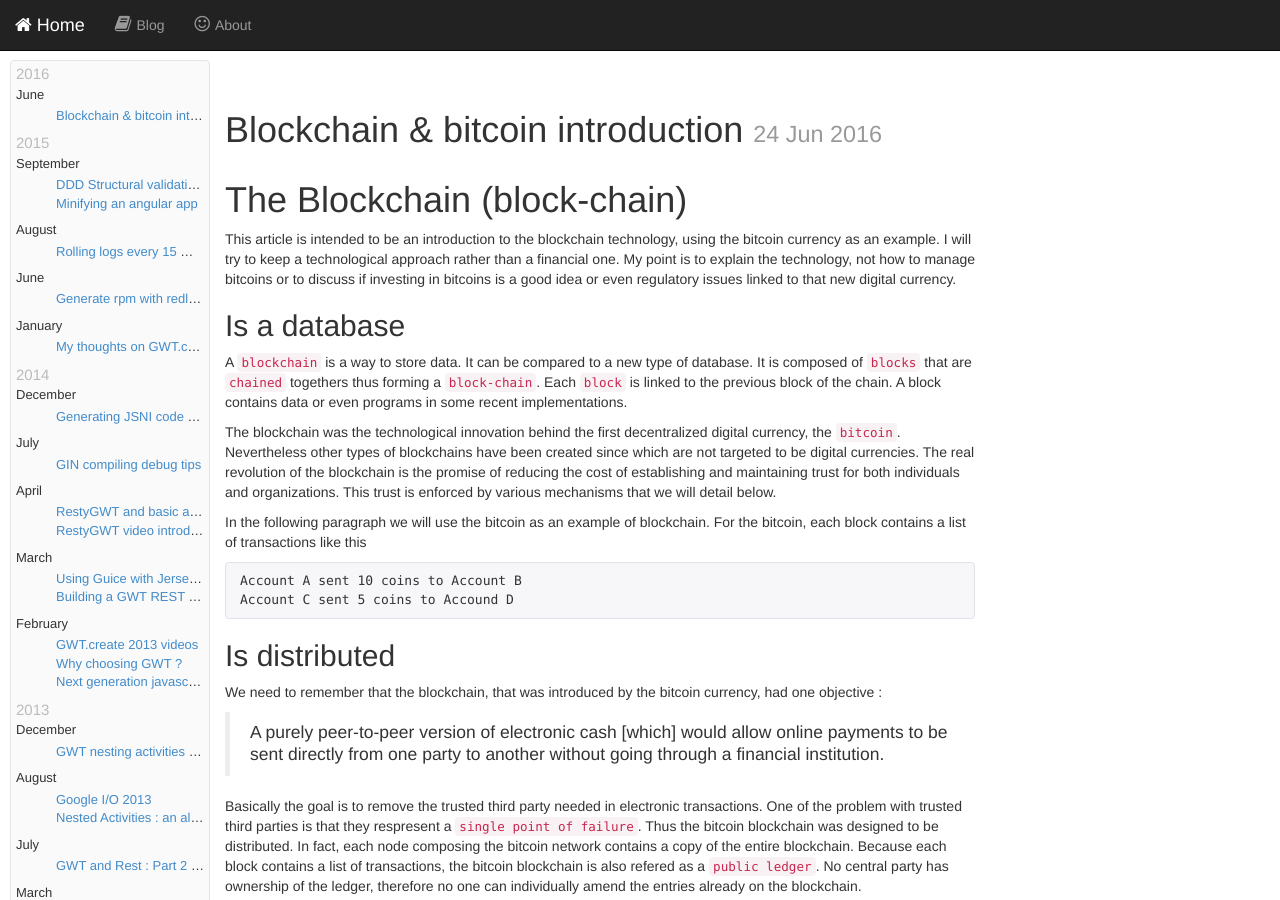
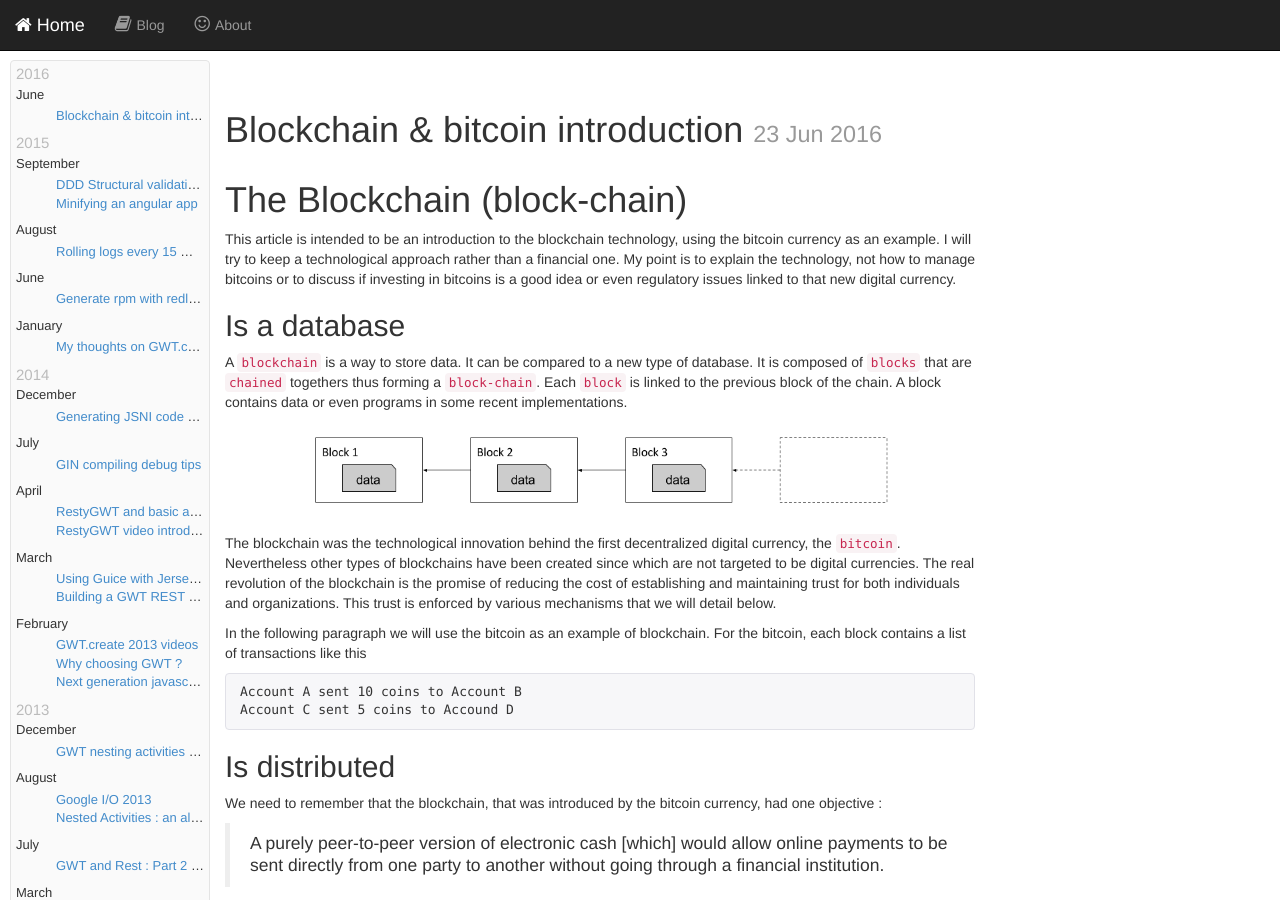
Before and after one commit to ronanquillevere/ronanquillevere.github.io, a Jekyll site: the page built from _posts/2016-06-23-blockchain.markdown, in a window 1280 px wide and 900 px high. Built offline with Jekyll 4.4.1, drawn with Linux system fonts in a browser that asks for light colours; comment, search, counter and statistics services are not loaded.

Commit message:
bitcoins
bitcoins

```diff
--- a/_posts/2016-06-24-blockchain-bitcoin.markdown
+++ b/_posts/2016-06-23-blockchain.markdown
@@ -1,7 +1,7 @@
 ---
 layout: post
 title:  "Blockchain & bitcoin introduction"
-date:   2016-06-24 23:59:00
+date:   2016-06-23 23:59:00
 Tags: [blockchain, bitcoin]
 Categories: [security, database, distributed, peer2peer]
 ---
@@ -12,6 +12,7 @@
 ## Is a database
 A `blockchain` is a way to store data. It can be compared to a new type of database. It is composed of `blocks` that are `chained` togethers thus forming a `block-chain`. Each `block` is linked to the previous block of the chain. A block contains data or even programs in some recent implementations.
 
+<img class="center" src="http://ronanquillevere.github.io/img/blockchain1.png" alt="blockchain" width="600px">
 
 The blockchain was the technological innovation behind the first decentralized digital currency, the `bitcoin`. Nevertheless other types of blockchains have been created since which are not targeted to be digital currencies. The real revolution of the blockchain is the promise of reducing the cost of establishing and maintaining trust for both individuals and organizations. This trust is enforced by various mechanisms that we will detail below.
 
@@ -29,6 +30,8 @@
 Basically the goal is to remove the trusted third party needed in electronic transactions. One of the problem with trusted third parties is that they respresent a `single point of failure`. Thus the bitcoin blockchain was designed to be distributed. In fact, each node composing the bitcoin network contains a copy of the entire blockchain. Because each block contains a list of transactions, the bitcoin blockchain is also refered as a `public ledger`. No central party has ownership of the ledger, therefore no one can individually amend the entries already on the blockchain.
 
 When new transactions arrives they need to be verified, meaning if an account A has a balance of +10 coins, the owner of account A should not be able to spend more than those 10 coins. This problem is also known as the `double-spending` problem, where one could use one digital token/coin twice. This problem cannot happen in real life, with real coins, unless you are a good magician. This verification is also distributed. It is not the responsibility of someone in particular to verify the transactions. Instead, all nodes validate the transaction independently. This is possible because the blockchain is known by everyone, so anyone can go back in the past and recompute the balance of an account.
+
+<img class="center" src="http://ronanquillevere.github.io/img/blockchain-bitcoin.png" alt="blockchain" width="800px">
 
 ## Uses cryptography
 Distributing the blockchain would not be enough to make the system safe. Users making transactions should stay anonymous. A user may not want anyone to know that he has concluded a transaction with some other user. Also someone should not be able to steal your identity and use your bitcoins to buy something. That is why each transaction must be digitaly signed.
```
